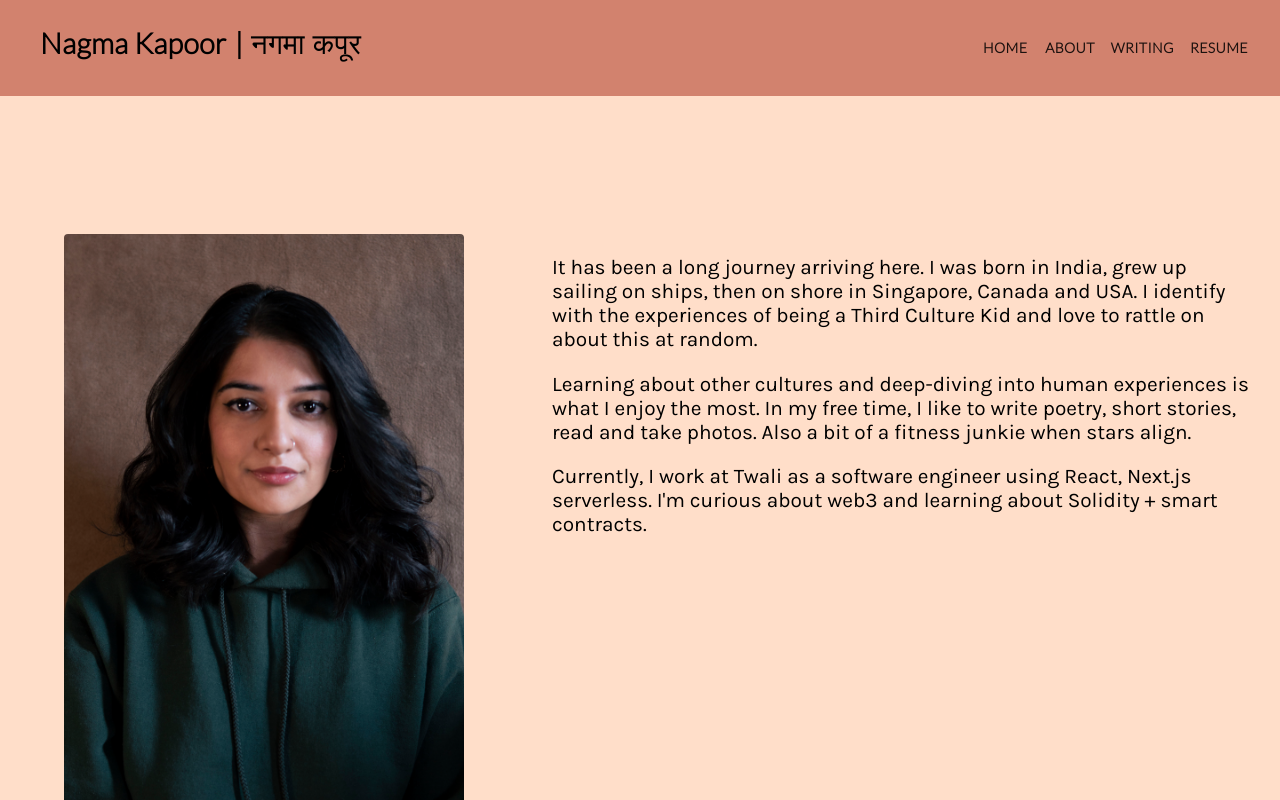
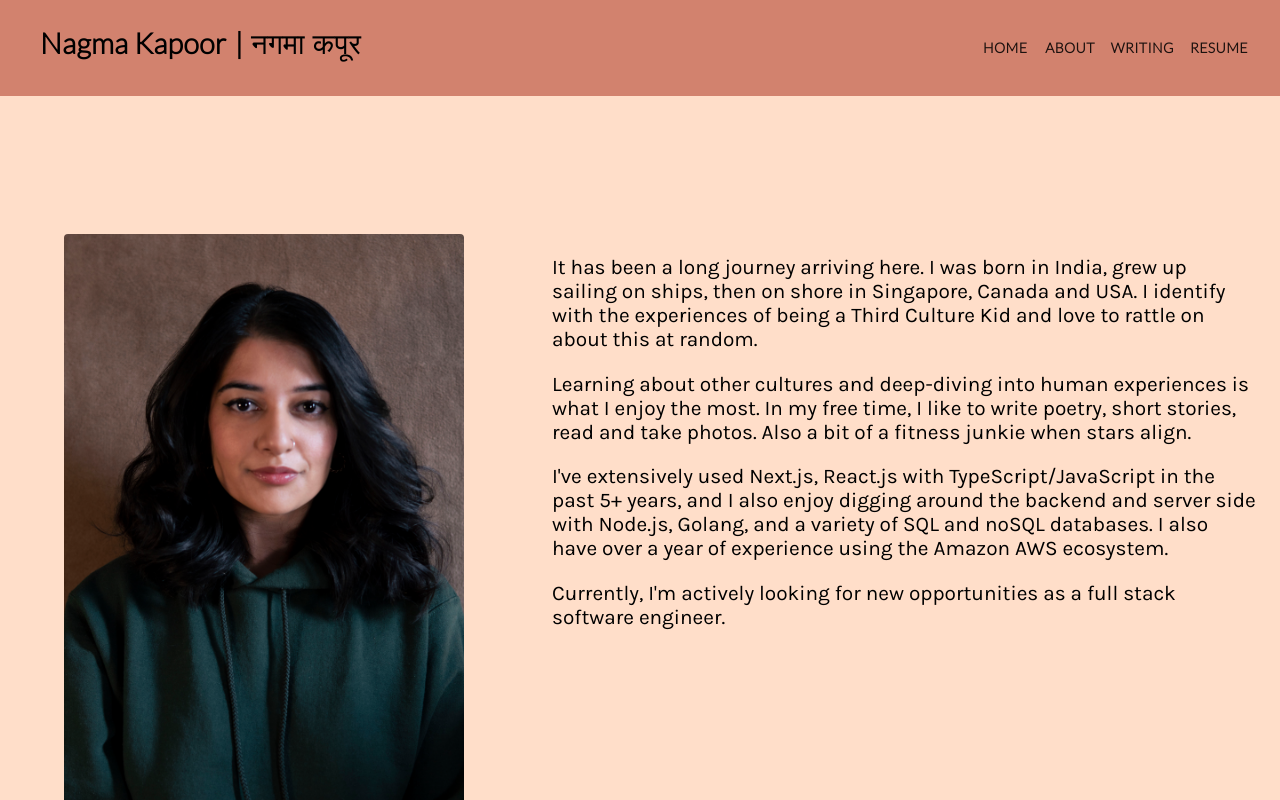
Before and after one commit to nagmak/nagma-site, a React (Create React App) app: page /about in a window 1280 px wide. Built offline with nearby package versions, Linux system fonts and the light colour scheme.

Commit message:
update about me

```diff
--- a/src/components/about/about.js
+++ b/src/components/about/about.js
@@ -12,7 +12,8 @@ function AboutPage() {
             <div className="about-page-text">
                 <p className="about-page-para">It has been a long journey arriving here. I was born in India, grew up sailing on ships, then on shore in Singapore, Canada and USA. I identify with the experiences of being a Third Culture Kid and love to rattle on about this at random.</p>
                 <p className="about-page-para">Learning about other cultures and deep-diving into human experiences is what I enjoy the most. In my free time, I like to write poetry, short stories, read and take photos. Also a bit of a fitness junkie when stars align.</p>
-                <p className="about-page-para">Currently, I work at Twali as a software engineer using React, Next.js serverless. I'm curious about web3 and learning about Solidity + smart contracts.</p>
+                <p className="about-page-para">I've extensively used Next.js, React.js with TypeScript/JavaScript in the past 5+ years, and I also enjoy digging around the backend and server side with Node.js, Golang, and a variety of SQL and noSQL databases. I also have over a year of experience using the Amazon AWS ecosystem.</p>
+                <p className="about-page-para">Currently, I'm actively looking for new opportunities as a full stack software engineer.</p>
             </div>
             </header>
         </div>
--- a/src/components/home/home.js
+++ b/src/components/home/home.js
@@ -19,8 +19,8 @@ function HomePage() {
             content="minimum-scale=1, initial-scale=1, width=device-width"/>
             <img className="icon-image" src="nagmacartoon2.JPG" alt="Nagma"/>
             <h1 className="name-header">Hi, I'm Nagma!</h1>
-            <h2 className="about-me"><Emoji symbol="👩🏻‍💻" label="woman-dev"/>software engineer @ twali</h2>
-            <h3 className="about-me">I'm exploring<span role="img" aria-label="plant">🌱</span> web3 right now.</h3>
+            <h2 className="about-me"><Emoji symbol="👩🏻‍💻" label="woman-dev"/>software engineer</h2>
+            <h3 className="about-me">I'm actively exploring<span role="img" aria-label="plant">🌱</span> new opportunities right now.</h3>
             <h3 className="about-me">When I'm not coding, I like to write and take photos</h3>
         </header>
         </div>
```
